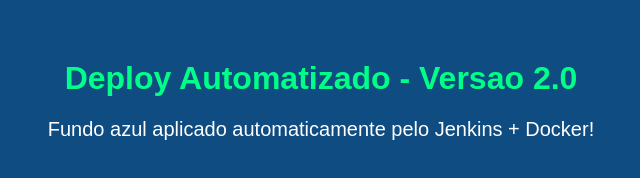
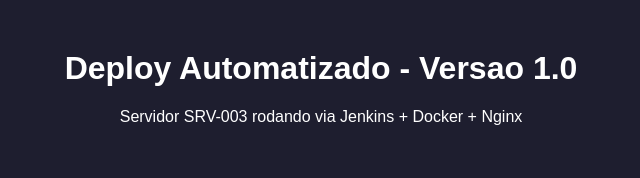
Before and after one commit to gobirudo/lab-devops-pipeline, a plain HTML site: page index.html in a window 1280 px wide. Shown: the whole page, without its empty margins (319-959 px from the left). Drawn offline with Linux system fonts and the light colour scheme.

Commit message:
Update index.html

```diff
--- a/index.html
+++ b/index.html
@@ -1,8 +1,8 @@
 <!DOCTYPE html>
 <html>
-<head><title>Lab DevOps - v2.0</title></head>
-<body style="font-family: Arial; text-align: center; margin-top: 60px; background: #0f4c81; color: #ffffff;">
-    <h1 style="color: #00ff88;">Deploy Automatizado - Versao 2.0</h1>
-    <p style="font-size: 20px;">Fundo azul aplicado automaticamente pelo Jenkins + Docker!</p>
+<head><title>Lab DevOps</title></head>
+<body style="font-family: Arial; text-align: center; margin-top: 50px; background: #1e1e2f; color: #fff;">
+    <h1>Deploy Automatizado - Versao 1.0</h1>
+    <p>Servidor SRV-003 rodando via Jenkins + Docker + Nginx</p>
 </body>
 </html>
```
